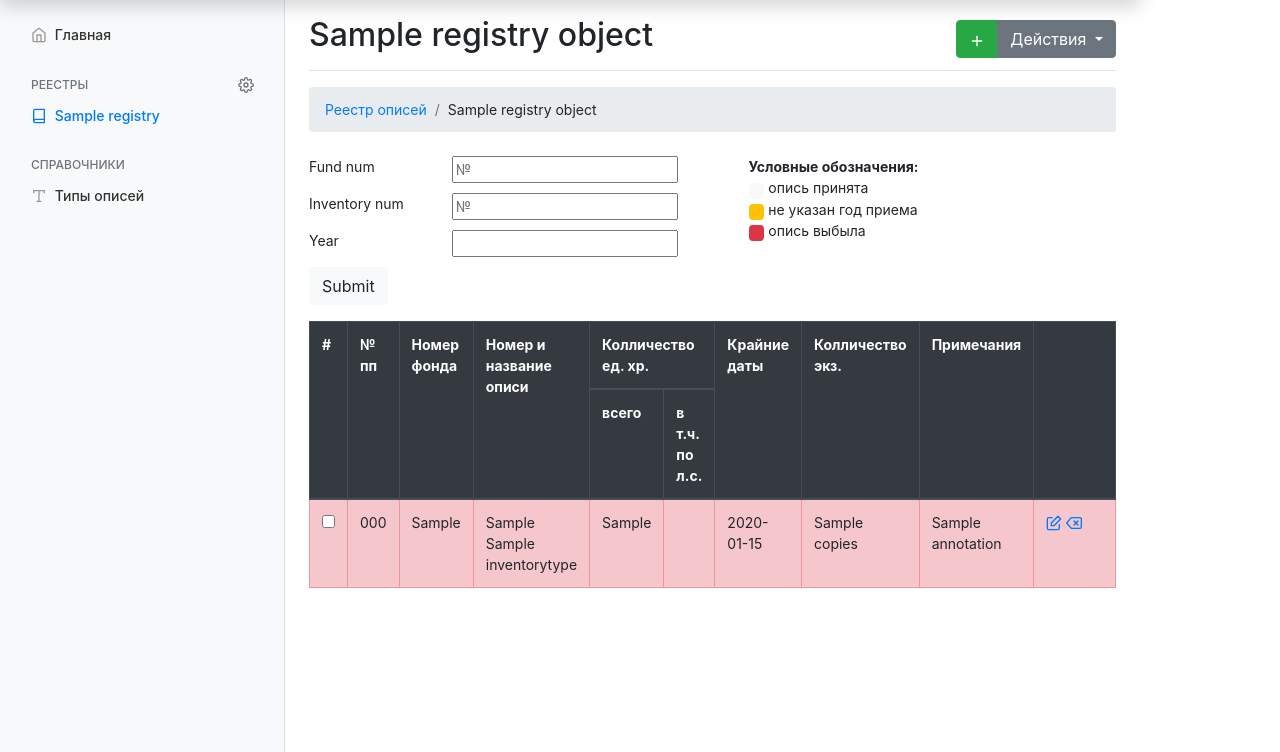
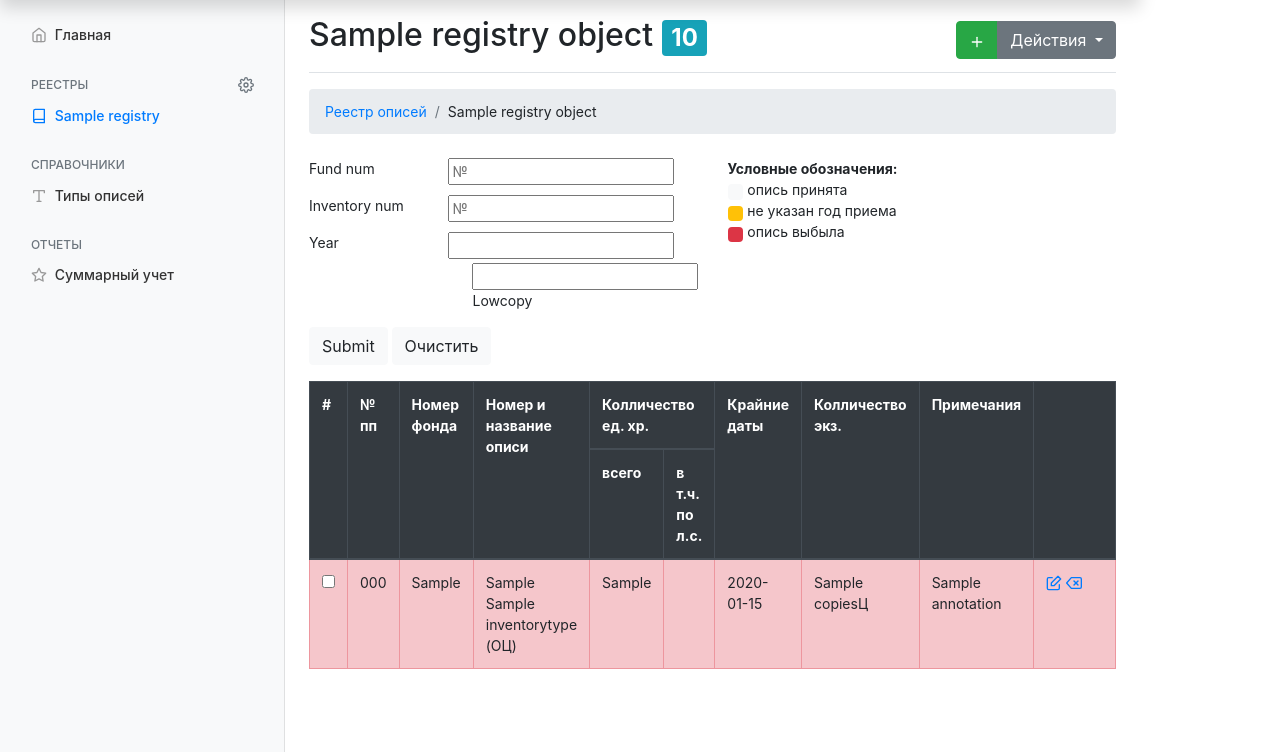
Before and after one commit to caxapyk/warch_registry, a Python web app: template templates/inventory/index.html in a window 1280 px wide. Shown: the part 54-806 px from the top of the page. Run offline with Jinja, Linux system fonts and the light colour scheme; the template is opened without the code that fills it: most values are stand-ins (such as "Sample title", 1, 10 or a date in 2020); form fields are guessed from the names that the template uses.

Commit message:
design improvements, summary route

```diff
--- a/app.py
+++ b/app.py
@@ -11,6 +11,7 @@ bp_inventory = Blueprint('inventory', 'warch_registry.routes.inventory')
 bp_inventory_type = Blueprint(
     'inventory_type', 'warch_registry.routes.inventory_type')
 bp_registry = Blueprint('registry', 'warch_registry.routes.registry')
+bp_summary = Blueprint('summary', 'warch_registry.routes.summary')
 
 def create_app(config='warch_registry.config.Default'):
     app = Flask(__name__)
@@ -26,7 +27,7 @@ def create_app(config='warch_registry.config.Default'):
     db.init_app(app)
 
     with app.app_context():
-        from warch_registry.routes import main, inventory, inventory_type, registry
+        from warch_registry.routes import main, inventory, inventory_type, registry, summary
         import warch_registry.context_processors
         import warch_registry.error
         import warch_registry.user
@@ -35,5 +36,6 @@ def create_app(config='warch_registry.config.Default'):
         app.register_blueprint(bp_inventory, url_prefix='/registry')
         app.register_blueprint(bp_inventory_type, url_prefix='/inventory-type')
         app.register_blueprint(bp_registry, url_prefix='/registries')
+        app.register_blueprint(bp_summary, url_prefix='/summary')
 
         return app
--- a/forms.py
+++ b/forms.py
@@ -111,11 +111,13 @@ class FilterForm(BaseForm):
     no_choice = [("", u"-- Все --")]
 
     fund_num = StringField("Номер фонда*", validators=[
-        DataRequired(), Length(max=50)], widget=CustomTextInput())
+        Optional(), Length(max=50)], widget=CustomTextInput())
     inventory_num = IntegerField("Номер описи", validators=[
         Optional(), NumberRange(min=1, max=999)], widget=CustomNumberInput(min=1, max=999))
     year = SelectField("Год", validators=[
         Optional()], widget=CustomSelect(), choices=no_choice + [(y, y) for y in reversed(range(1990, date.today().year + 1))])
+    lowcopy = BooleanField("Неполный комплект", validators=[
+        Optional()], widget=CustomCheckboxInput())
     submit = SubmitField("Фильтр", widget=CustomSubmitInput())
 
 
@@ -150,7 +152,7 @@ class InventoryForm(BaseForm):
     dates = StringField("Крайние даты", validators=[
         Optional(), Length(max=100)], widget=CustomTextInput())
     copies = IntegerField("Кол-во экз.", validators=[
-        DataRequired(), NumberRange(min=1, max=9)], widget=CustomNumberInput(min=1, max=9))
+        DataRequired(), NumberRange(min=1, max=3)], widget=CustomNumberInput(min=1, max=3))
     digital_copy = BooleanField("В т.ч. цифровая копия", validators=[
         Optional()], widget=CustomCheckboxInput())
     annotation = StringField("Примечания", validators=[
--- a/templates/inventory/filter-form.html
+++ /dev/null
@@ -1,60 +0,0 @@
-<form method="post" class="mb-3" autocomplete="off">
-    <div class="form-row row">
-        <div class="col-lg-6">
-            <div class="row mt-2">
-                <div class="col-lg-4">
-                    {{ fform.fund_num.label() }}
-                </div>
-                <div class="col-lg-8">
-                    {{ fform.fund_num(placeholder='№') }}
-                    <div id="fund_numValidationFeedback" class="invalid-feedback">
-                        {% for error in fform.errors['fund_num'] %}
-                        {{error}}.<br />
-                        {% endfor %}
-                    </div>
-                </div>
-            </div>
-            <div class="row mt-2">
-                <div class="col-lg-4">
-                    {{ fform.inventory_num.label() }}
-                </div>
-                <div class="col-lg-8">
-                    {{ fform.inventory_num(placeholder='№') }}
-                    <div id="inventory_numValidationFeedback" class="invalid-feedback">
-                        {% for error in fform.errors['inventory_num'] %}
-                        {{error}}.<br />
-                        {% endfor %}
-                    </div>
-                </div>
-            </div>
-            <div class="row mt-2">
-                <div class="col-lg-4">
-                    {{ fform.year.label() }}
-                </div>
-                <div class="col-lg-8">
-                    {{ fform.year() }}
-                    <div id="inventory_numValidationFeedback" class="invalid-feedback">
-                        {% for error in fform.errors['year'] %}
-                        {{error}}.<br />
-                        {% endfor %}
-                    </div>
-                </div>
-            </div>
-            <div class="row mt-2">
-                <div class="col-lg-12">
-                    {{ fform.submit(class_="btn btn-light") }}
-                </div>
-            </div>
-        </div>
-        <div class="col-lg-6">
-            <div class="row mt-2 ml-3">
-                <div class="col-lg-12">
-                    <strong>Условные обозначения:</strong>
-                    <div><span class="badge badge-light">&nbsp;&nbsp;&nbsp;</span> опись принята</div>
-                    <div><span class="badge badge-warning">&nbsp;&nbsp;&nbsp;</span> не указан год приема</div>
-                    <div><span class="badge badge-danger">&nbsp;&nbsp;&nbsp;</span> опись выбыла</div>
-                </div>
-            </div>
-        </div>
-    </div>
-</form>
--- /dev/null
+++ b/templates/inventory/filter.html
@@ -0,0 +1,51 @@
+<form method="get" class="mb-3" autocomplete="off">
+    <div class="row mt-2">
+        <div class="col-lg-4">
+            {{ fform.fund_num.label() }}
+        </div>
+        <div class="col-lg-8">
+            {{ fform.fund_num(placeholder='№') }}
+            <div id="fund_numValidationFeedback" class="invalid-feedback">
+                {% for error in fform.errors['fund_num'] %}
+                {{error}}.<br />
+                {% endfor %}
+            </div>
+        </div>
+    </div>
+    <div class="row mt-2">
+        <div class="col-lg-4">
+            {{ fform.inventory_num.label() }}
+        </div>
+        <div class="col-lg-8">
+            {{ fform.inventory_num(placeholder='№') }}
+            <div id="inventory_numValidationFeedback" class="invalid-feedback">
+                {% for error in fform.errors['inventory_num'] %}
+                {{error}}.<br />
+                {% endfor %}
+            </div>
+        </div>
+    </div>
+    <div class="row mt-2">
+        <div class="col-lg-4">
+            {{ fform.year.label() }}
+        </div>
+        <div class="col-lg-8">
+            {{ fform.year() }}
+            <div class="mt-1 ml-4">
+                {{ fform.lowcopy() }}
+                {{ fform.lowcopy.label() }}
+            </div>
+            <div id="inventory_numValidationFeedback" class="invalid-feedback">
+                {% for error in fform.errors['year'] %}
+                {{error}}.<br />
+                {% endfor %}
+            </div>
+        </div>
+    </div>
+    <div class="row mt-2">
+        <div class="col-lg-12">
+            {{ fform.submit(class_="btn btn-light") }}
+            <button type="reset" class="btn btn-light" value="Reset">Очистить</button>
+        </div>
+    </div>
+</form>
--- a/templates/inventory/index.html
+++ b/templates/inventory/index.html
@@ -5,7 +5,8 @@
 
 {% block content %}
 <div class="d-flex justify-content-between flex-wrap flex-md-nowrap align-items-center pt-3 pb-2 mb-3 border-bottom">
-  <h2 class="h2">{{registry_object.name}}</h2>
+  <h2 class="h2">{{registry_object.name}}{% if objects_list.items %} <span
+      class="badge badge-info">{{ objects_list.total }}</span>{% endif %}</h2>
   <div class="btn-group" role="group">
     <a class="btn btn-success" href="{{ url_for('inventory.create', regid=registry_object.id) }}"
       aria-label="Добавить опись" title="Добавить опись">
@@ -31,9 +32,20 @@
   </ol>
 </nav>
 
+<div class="row">
+  <div class="col-lg-6">
+    {% include 'inventory/filter.html' %}
+  </div>
+  <div class="col-lg-6">
+    <div class="mt-2"></div>
+      <strong>Условные обозначения:</strong><br/>
+      <span class="badge badge-light">&nbsp;&nbsp;&nbsp;</span> опись принята<br/>
+      <span class="badge badge-warning">&nbsp;&nbsp;&nbsp;</span> не указан год приема<br/>
+      <span class="badge badge-danger">&nbsp;&nbsp;&nbsp;</span> опись выбыла
+    </div>
+</div>
+
 {% if objects_list.items %}
-{% include 'inventory/filter-form.html' %}
-
 <form action="{{ url_for('inventory.remove', regid=registry_object.id) }}" id="selected-form" name="selected-form"
   method="post">
   <table class="table table-bordered inventories-table">
@@ -56,15 +68,17 @@
     </thead>
     <tbody>
       {% for object in objects_list.items %}
-      <tr class="{% if object.out_year %}table-danger{% else %}{% if object.in_year %}table-light{% else %}table-warning{% endif%}{% endif%}">
+      <tr
+        class="{% if object.out_year %}table-danger{% else %}{% if object.in_year %}table-light{% else %}table-warning{% endif%}{% endif%}">
         <td><input type="checkbox" name="selected" value="{{ object.id }}" \></td>
         <td>{{ object.number }}</td>
         <td>{{ object.fund_num }}</td>
-        <td>{{ object.inventory_num }} {{ object.inventorytype.short_name if object.inventorytype.short_name }}</td>
+        <td>{{ object.inventory_num }} {{ object.inventorytype.short_name if object.inventorytype.short_name }}
+          {% if object.digital_copy %}(ОЦ){% endif %}</td>
         <td>{{ object.record_total }}</td>
         <td>{{ object.record_private if object.record_private }}</td>
         <td>{{ object.dates if object.dates }}</td>
-        <td>{{ object.copies }}</td>
+        <td>{{ object.copies }}{% if object.digital_copy %}Ц{% endif %}</td>
         <td>{{ object.annotation if object.annotation }}</td>
         <td style="width:100px;">
           <a href="{{ url_for('inventory.update', regid=registry_object.id, id=object.id ) }}"
--- a/templates/layout.html
+++ b/templates/layout.html
@@ -77,8 +77,21 @@
                 </a>
               </div>
             </li>
-            </ul>
-
+          </ul>
+          <h6 class="sidebar-heading d-flex justify-content-between align-items-center px-3 mt-4 mb-1 text-muted">
+            <span>Отчеты</span>
+          </h6>
+          <ul class="nav flex-column mb-2">
+            <li class="nav-item">
+              <div class="d-flex justify-content-between align-items-center">
+                <a class="nav-link {% if active_page == 'summary' %} active {% endif %}"
+                  href="{{ url_for('summary.index') }}">
+                  <span data-feather="star"></span>
+                  Суммарный учет
+                </a>
+              </div>
+            </li>
+          </ul>
         </div>
       </nav>
 
```
Also changed, not shown: routes/inventory.py (+22 -4 lines), routes/summary.py (added, +9 -0 lines), templates/summary/index.html (added, +14 -0 lines).
